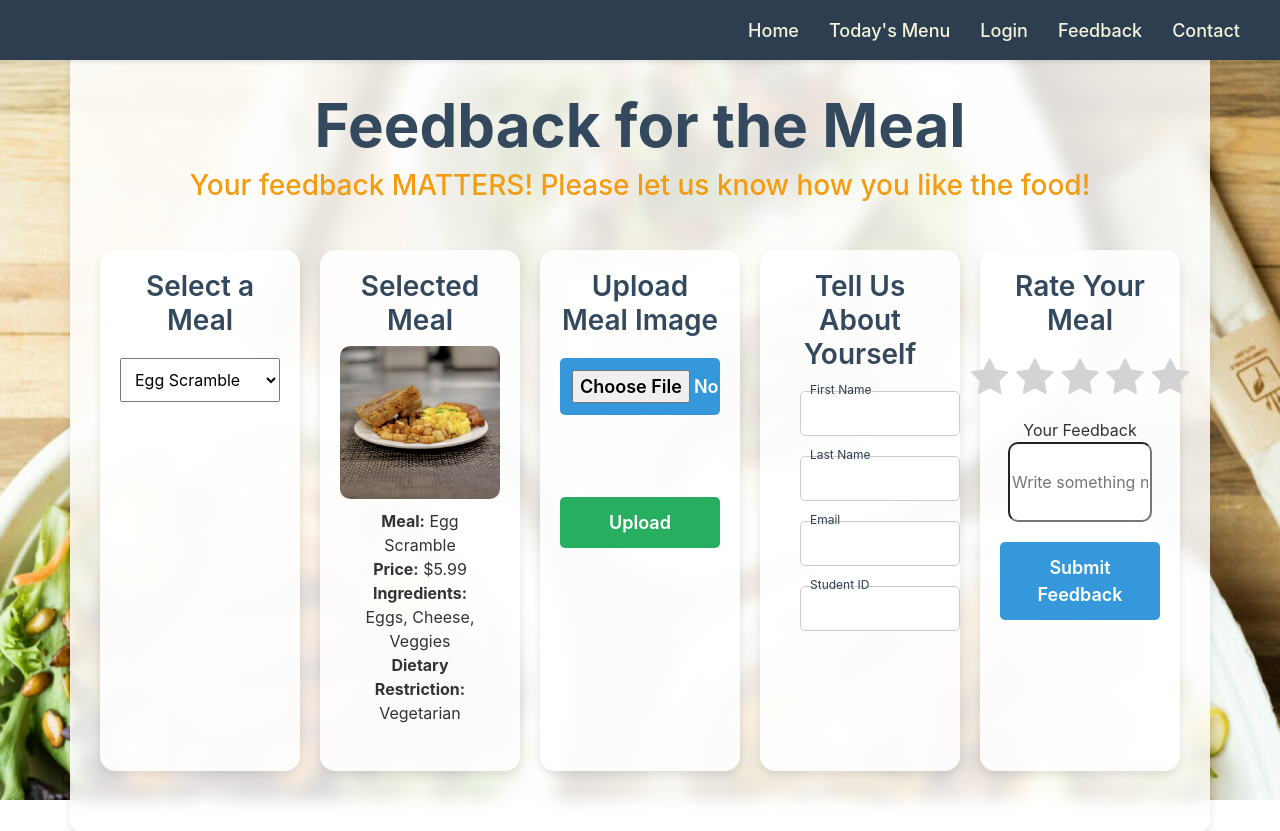
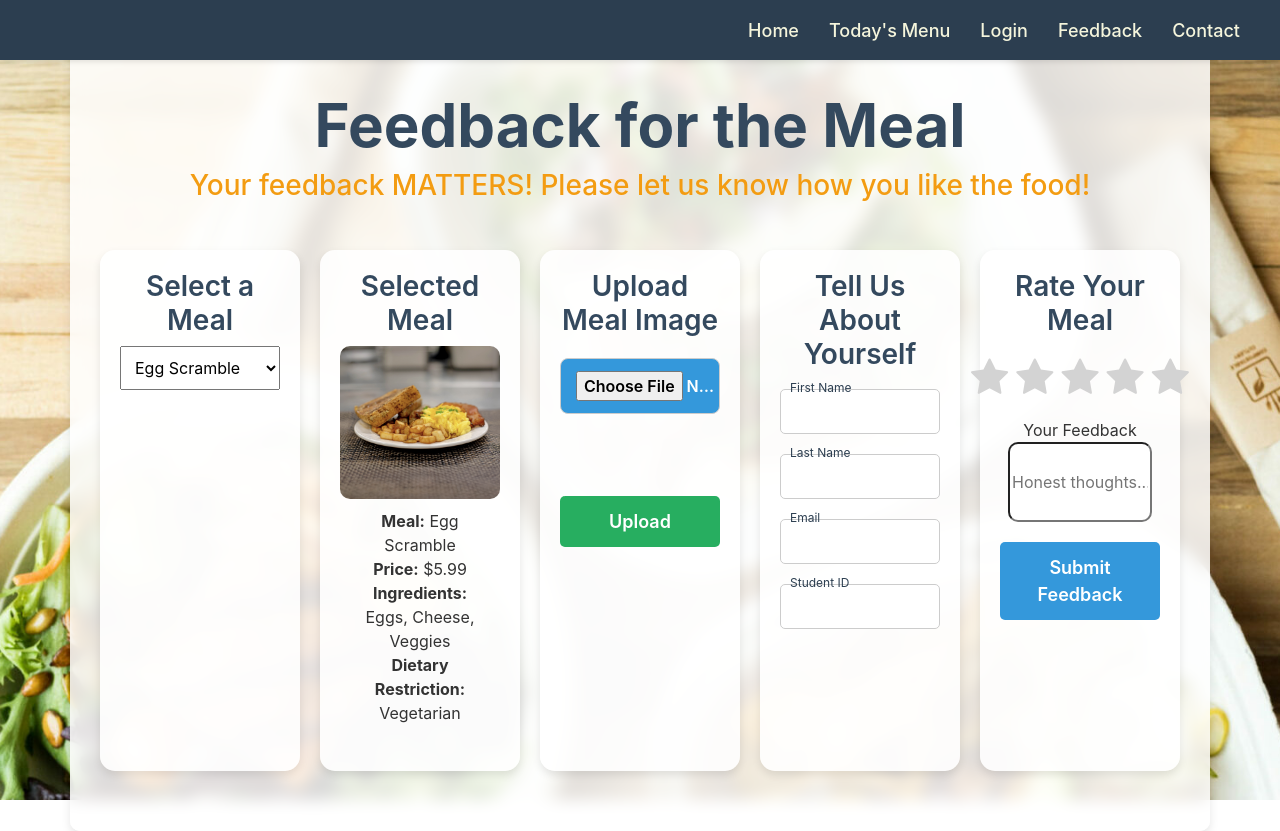
Before and after one commit to Jaehong-username/dininghall-mealplan, a Flask app: page /feedback-page in a window 1280 px wide. Run offline with Flask 3, Linux system fonts and the light colour scheme; some libraries are stand-ins or nearby versions.

Commit message:
fixed rate your meal and tell us about yourself f card in feedback page

```diff
--- a/src/static/style.css
+++ b/src/static/style.css
@@ -328,12 +328,19 @@ h3 {
     color: #2c3e50;
 }
 
+input[type="file"] {
+    padding: 12px 15px;   /* increase padding for height */
+    font-size: 16px;
+    border-radius: 8px;
+    background: white;
+    border: 1px solid #ccc;
+}
 
 
 .input-box{
     position: relative;
     width: 100%;
-    margin: 20px; /*top bottom margin 30px   left and right margin 0px*/
+    margin: 10px; /*top bottom margin 30px   left and right margin 0px*/
     /*border-bottom: 2px solid wheat;*/
 }
 
@@ -567,3 +574,13 @@ h3 {
 .card {
     margin-top: 1200px; /* Adjust this value to move it further down */
 }
+
+
+.tell-us-form {
+    display: flex;
+    flex-direction: column;
+    justify-content: center;
+    align-items: center;
+    height: auto;
+    margin-top: 5px;
+}
--- a/src/templates/feedback-page.html
+++ b/src/templates/feedback-page.html
@@ -6,12 +6,12 @@
     <h1 class="title">Feedback for the Meal</h1>
     <h2 class="subtitle">Your feedback MATTERS! Please let us know how you like the food!</h2>
 
-    <div class="feedback-grid"> <!-- ✨ All small columns inside -->
+    <div class="feedback-grid">
 
-        <!-- Select Meal -->
+        <!-- select meal -->
         <div class="cafeteria small-card">
             <h2 style="text-align: center;">Select a Meal</h2>
-            <form style="margin-top: 20px; text-align: center;">
+            <form style="margin-top: 5px; text-align: center;">
                 <select id="meal-select" name="meal" style="padding: 10px; font-size: 16px; width: 100%;">
                     <option>Egg Scramble</option>
                     <option>Veggie Burger</option>
@@ -21,7 +21,7 @@
             </form>
         </div>
 
-        <!-- Selected Meal Info -->
+        <!-- selected meal info -->
         <div class="cafeteria small-card">
             <h2 style="text-align: center;">Selected Meal</h2>
             <img src="/static/images/foodfeedbackgood.png" alt="Meal Image">
@@ -33,7 +33,7 @@
             </ul>
         </div>
 
-        <!-- Upload Image -->
+        <!-- upload image -->
         <div class="cafeteria small-card">
             <h2 style="text-align: center;">Upload Meal Image</h2>
             <form method="POST" enctype="multipart/form-data" style="margin-top: 20px; text-align: center;">
@@ -45,10 +45,10 @@
             </form>
         </div>
 
-        <!-- Basic Info Form -->
+        <!-- basic info form -->
         <div class="cafeteria small-card">
             <h2 style="text-align: center;">Tell Us About Yourself</h2>
-            <form style="margin-top: 20px;">
+            <form class="tell-us-form" style="margin-top: 5px;">
                 <div class="input-box">
                     <input type="text" name="first_name" required>
                     <label>First Name</label>
@@ -68,25 +68,25 @@
             </form>
         </div>
 
-        <!-- Rate Your Meal -->
+        <!-- rate your meal -->
         <div class="cafeteria small-card">
             <h2 style="text-align: center;">Rate Your Meal</h2>
             <form action="/submit-rating" method="POST" style="margin-top: 20px;">
                 <div id="star-rating" style="text-align: center; margin-bottom: 20px;">
-                    <!-- JavaScript will fill in stars -->
+                    <!-- javaScript will fill in stars -->
                 </div>
                 <input type="hidden" name="rating" id="rating-value">
 
                 <div class="message-form" style="margin-top: 20px;">
                     <label>Your Feedback</label>
                     <br/>
-                    <input type="text" name="message" placeholder="Write something nice..." style="height: 80px;">
+                    <input type="text" name="message" placeholder="Honest thoughts..." style="height: 80px;">
                 </div>
 
                 <button type="submit" class="btn" style="margin-top: 20px;">Submit Feedback</button>
             </form>
         </div>
 
-    </div> <!-- ✨ End feedback grid -->
+    </div>
 
 {% endblock %}
```
